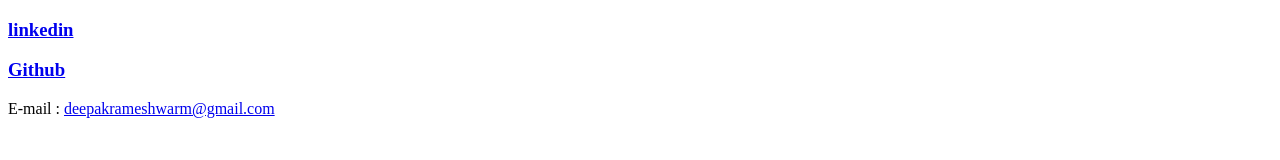
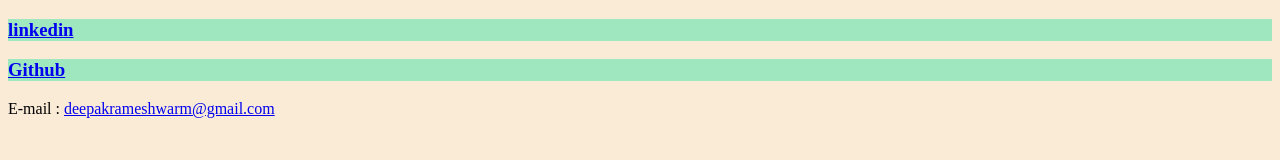
Before and after one commit to catchybee/Capstone-Project-1, a plain HTML site: page contact.html in a window 1280 px wide. Drawn offline with Linux system fonts and the light colour scheme.

Commit message:
Update contact.html

```diff
--- a/contact.html
+++ b/contact.html
@@ -5,6 +5,15 @@
     <meta name="viewport" content="width=device-width, initial-scale=1.0">
     <title>Document</title>
 </head>
+<style>
+    html{
+        background-color: antiquewhite;
+    }
+    h3
+    {
+        background-color:rgba(43, 226, 162, 0.447);
+    }
+</style>
 <body>
     <h3>
         <a href="https://www.linkedin.com/in/deepak-kumar-1a5665309/">linkedin</a>
```
